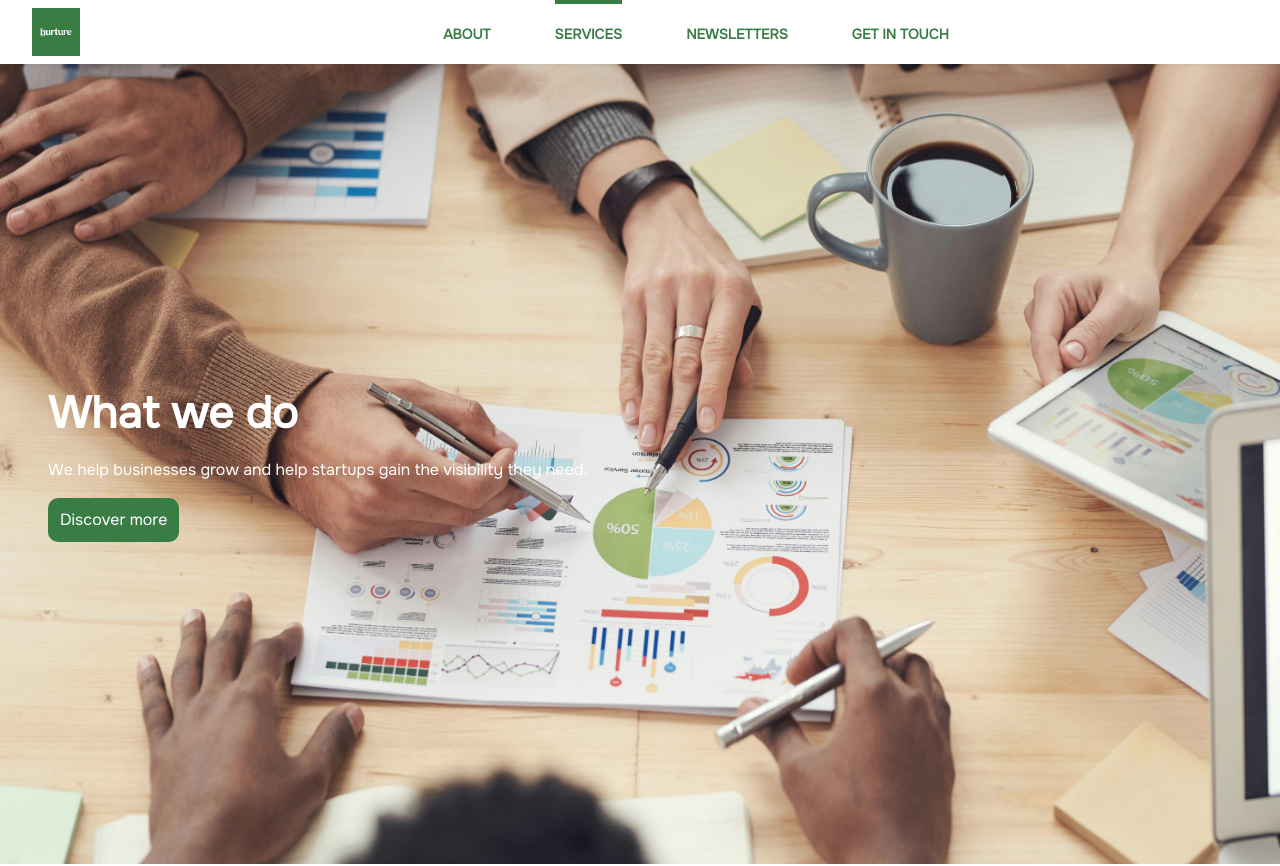
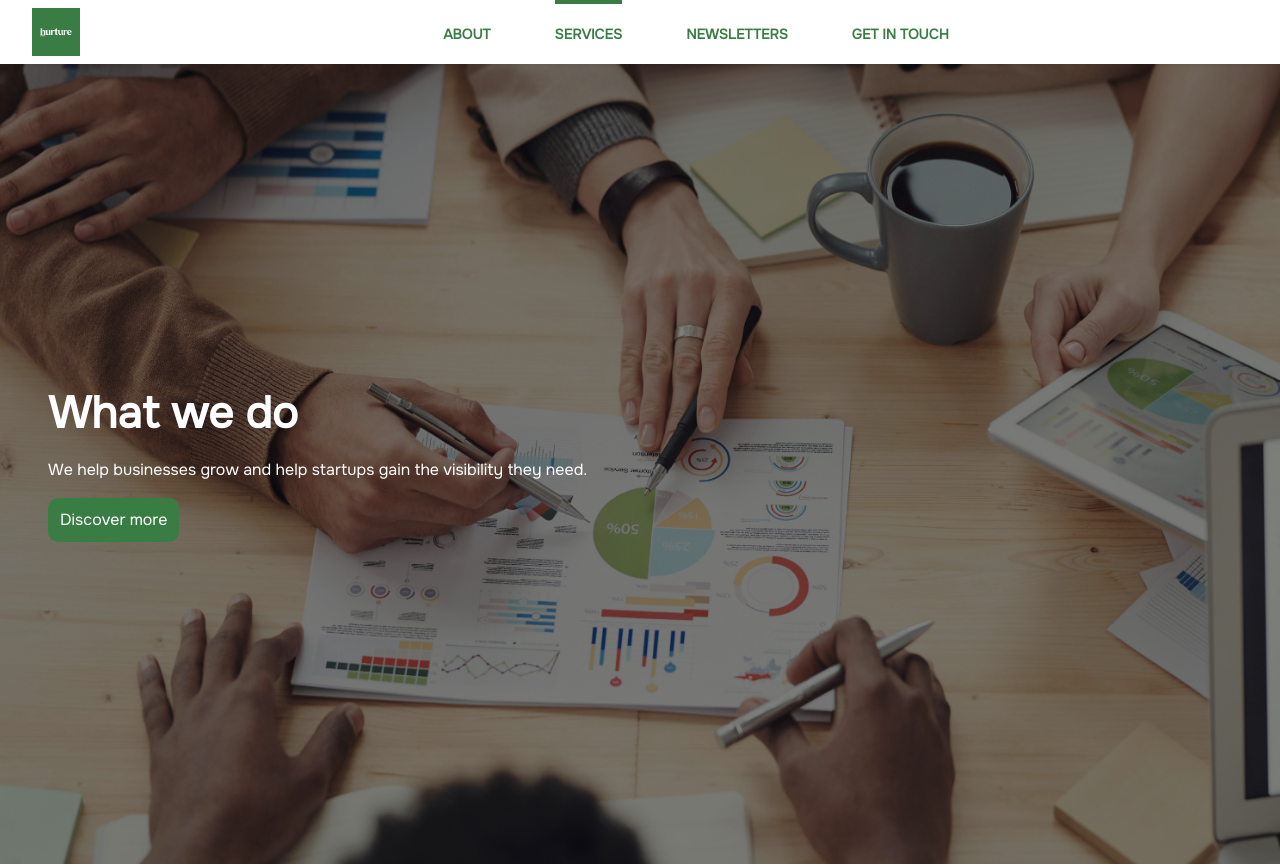
Before and after one commit to ianannoh/nurture-marketing, an Angular app: page /services in a window 1280 px wide. Shown: the top 866 px of the page. Built offline with nearby package versions, Linux system fonts and the light colour scheme.

Commit message:
refactor(services): Move ClientsPage to services feature
Move ClientsPageComponent and related files to the `services-page` feature directory. Update routing and add `NgClass` to landing page for background styling.

```diff
--- a/src/app/app.routes.ts
+++ b/src/app/app.routes.ts
@@ -1,7 +1,7 @@
 import { Routes } from '@angular/router';
 import {HomePageComponent} from '../features/home-page/home-page.component';
 import {AboutPageComponent} from '../features/about-page/about-page.component';
-import {ClientsPageComponent} from '../features/clients-page/clients-page.component';
+import {ClientsPageComponent} from '../features/services-page/clients-page.component';
 import {ContactPageComponent} from '../features/contact-page/contact-page.component';
 import {NewslettersComponent} from '../features/newsletters/newsletters.component';
 
--- a/src/features/clients-page/clients-page.component.html
+++ b/src/features/services-page/clients-page.component.html
@@ -1,4 +1,4 @@
-<app-landing-page imgSrc="/assets/services/marketing-1.jpg">
+<app-landing-page imgSrc="/assets/services/marketing-1.jpg" className="bg">
   <main-header>What we do</main-header>
   <description>We help businesses grow and help startups gain the visibility they need.</description>
 </app-landing-page>
--- a/src/features/clients-page/clients-page.component.ts
+++ b/src/features/services-page/clients-page.component.ts
@@ -8,7 +8,7 @@ interface IService {
   points: any[]
 }
 @Component({
-  selector: 'app-clients-page',
+  selector: 'app-services-page',
   imports: [
     LandingPageComponent
   ],
--- a/src/shared/landing-page/landing-page.component.css
+++ b/src/shared/landing-page/landing-page.component.css
@@ -33,6 +33,10 @@ h1 {
   color: white;
 }
 
+.bg {
+  background: rgba(0, 0, 0, 0.5);
+}
+
 @keyframes breathe {
   0%, 100% { transform: scale(1); opacity: 0.9; }
   50% { transform: scale(1.03); opacity: 1; }
--- a/src/shared/landing-page/landing-page.component.html
+++ b/src/shared/landing-page/landing-page.component.html
@@ -1,4 +1,4 @@
-<section>
+<section [ngClass]="className">
   <div>
     <h1><ng-content select="main-header"></ng-content></h1>
 
--- a/src/shared/landing-page/landing-page.component.ts
+++ b/src/shared/landing-page/landing-page.component.ts
@@ -1,10 +1,12 @@
 import {Component, Input} from '@angular/core';
 import {SharedButtonComponent} from '../shared-button/shared-button.component';
+import {NgClass} from '@angular/common';
 
 @Component({
   selector: 'app-landing-page',
   imports: [
-    SharedButtonComponent
+    SharedButtonComponent,
+    NgClass
   ],
   templateUrl: './landing-page.component.html',
   styleUrl: './landing-page.component.css'
```
Also changed, not shown: src/features/services-page/clients-page.component.css (renamed from src/features/clients-page/clients-page.component.css), 1 other file (tests, documents, lock files or other folders).
